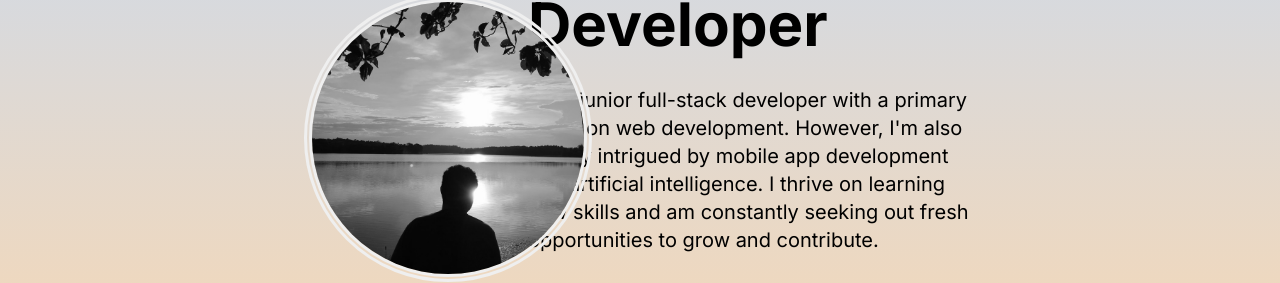
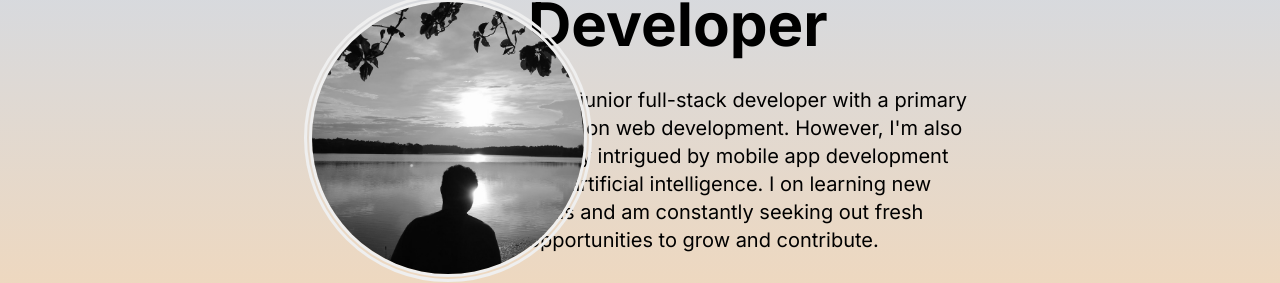
Before and after one commit to yumanuralfath/NextPortoYuma, a Next.js app: page / in a window 1280 px wide. Shown: the part 310-593 px from the top of the page. Built offline with nearby package versions, Linux system fonts and the light colour scheme.

Commit message:
feat: test

```diff
--- a/src/app/page.jsx
+++ b/src/app/page.jsx
@@ -25,7 +25,7 @@ const Homepage = () => {
         <p className="md:text-xl">
           I&apos;m a junior full-stack developer with a primary focus on web
           development. However, I&apos;m also deeply intrigued by mobile app
-          development and artificial intelligence. I thrive on learning new
+          development and artificial intelligence. I on learning new
           skills and am constantly seeking out fresh opportunities to grow and
           contribute.
         </p>
```
